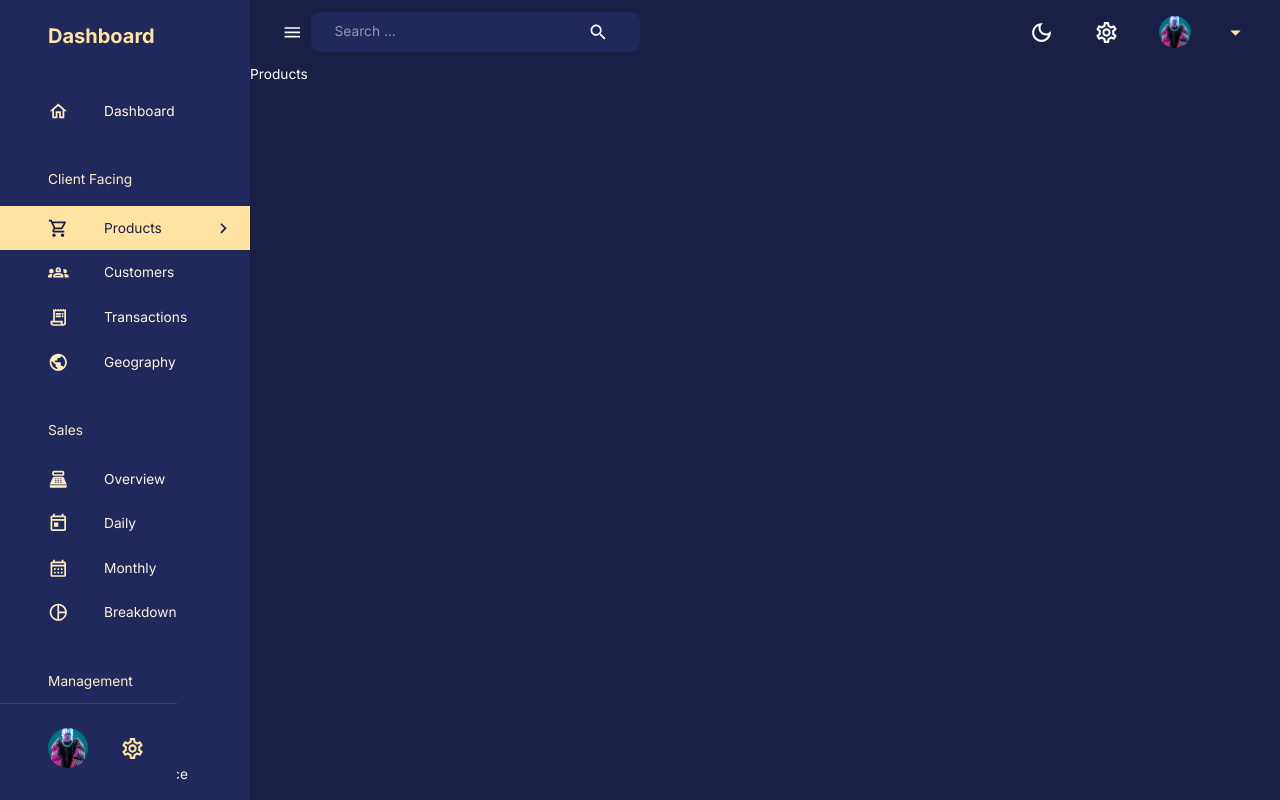
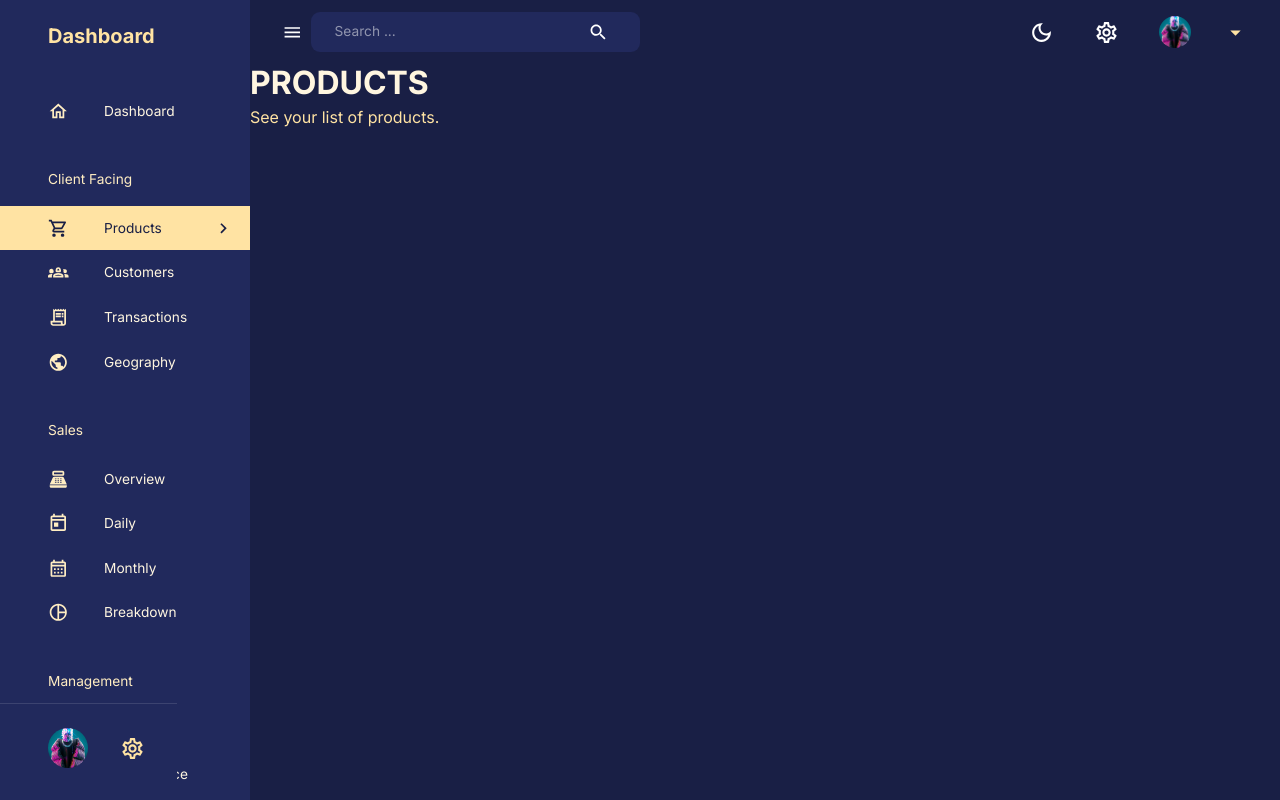
Before and after one commit to YooZiiX/AdminDashboard, a React (Create React App) app in the folder client/: page /products in a window 1280 px wide. Built offline with nearby package versions, Linux system fonts and the light colour scheme; no server answers.

Commit message:
add Header

```diff
--- a/client/src/scenes/Products/index.jsx
+++ b/client/src/scenes/Products/index.jsx
@@ -1,7 +1,26 @@
-import React from "react";
+import React, { useState, useEffect } from "react";
+import {
+  Box,
+  Card,
+  CardActions,
+  CardContent,
+  Collapse,
+  Button,
+  Typography,
+  Rating,
+  useTheme,
+  useMediaQuery,
+} from "@mui/material";
+import Header from "../../components/Header";
+import { useGetProductsQuery } from "state/api";
 
 const Products = () => {
-  return <div>Products</div>;
+  return (
+    <Box>
+      <Header title="Products" subtitle=" See your list of products." />
+      <Box></Box>
+    </Box>
+  );
 };
 
 export default Products;
```
